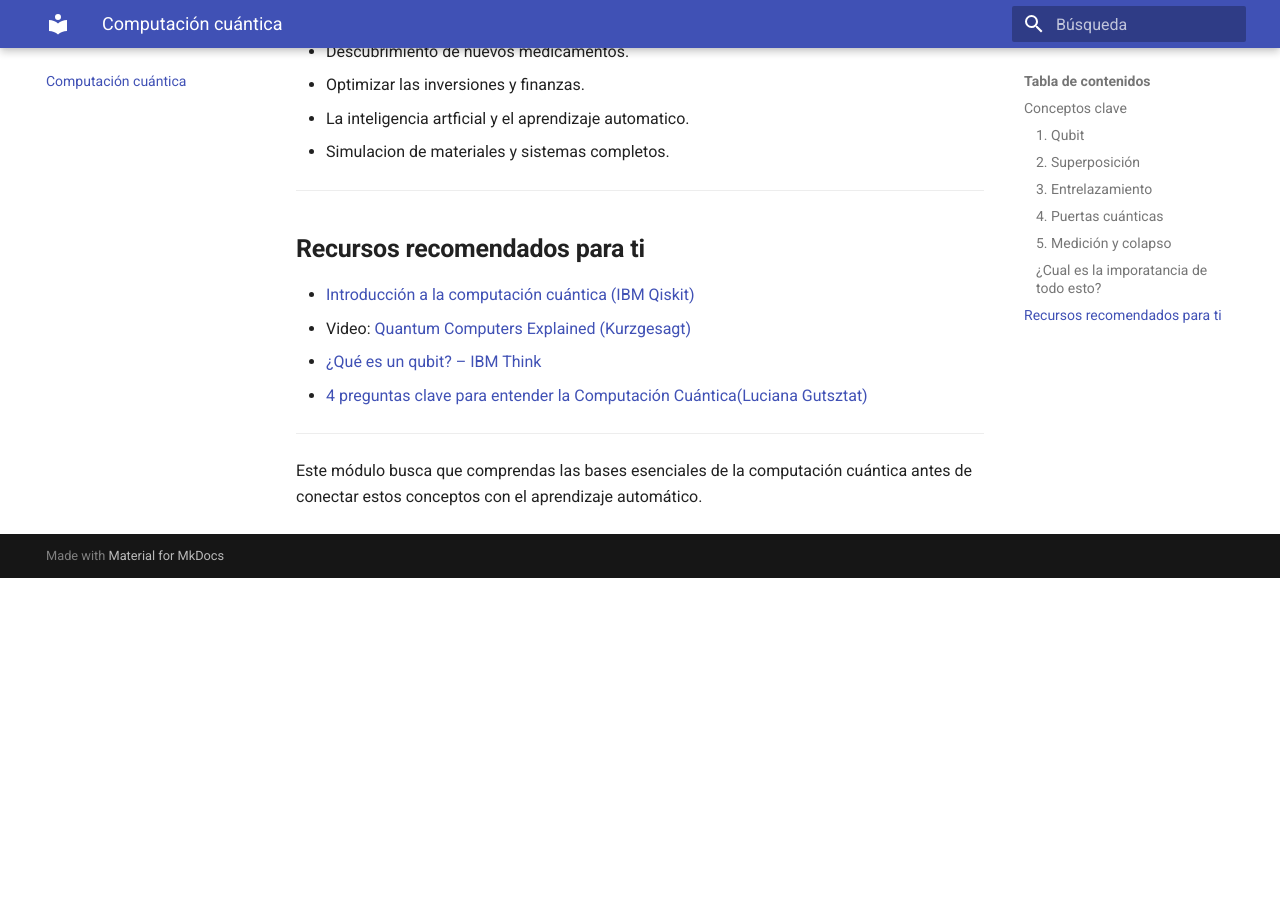
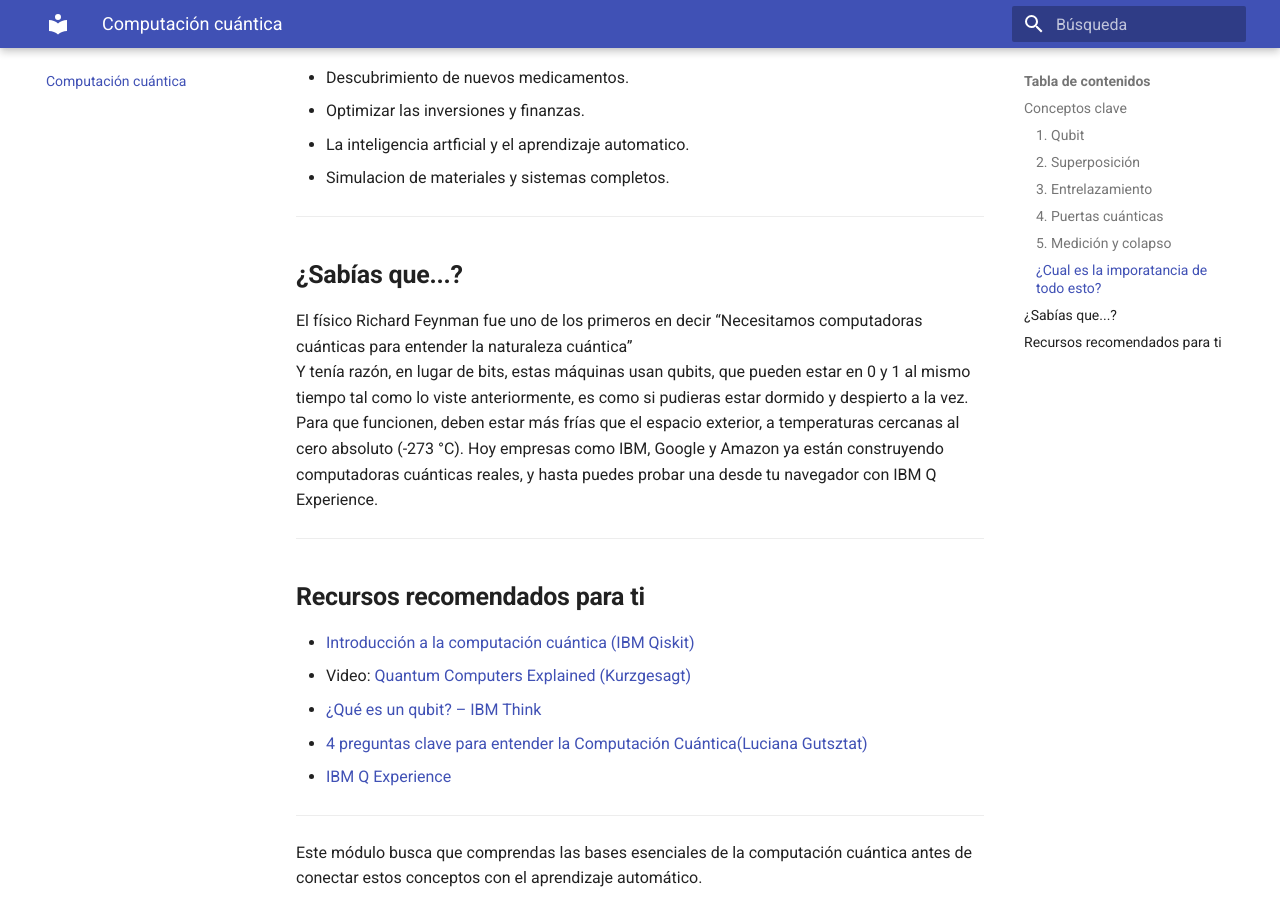
Before and after one commit to jameusk1028/Explorando-el-QML-desde-0, an MkDocs documentation site: the page built from docs/Fundamentos_de_computacion_cuantica.md, in a window 1280 px wide and 900 px high, scrolled down 2692 px. Built offline with MkDocs 1.6.1 and Material for MkDocs 9.7.7, drawn with Linux system fonts in a browser that asks for light colours; before the commit the page ends 3270 px from its top, so only the background shows below that.

Commit message:
Update Fundamentos_de_computacion_cuantica.md

```diff
--- a/docs/Fundamentos_de_computacion_cuantica.md
+++ b/docs/Fundamentos_de_computacion_cuantica.md
@@ -79,6 +79,8 @@ Cuando observas un qubit, este “colapsa” a uno de sus posibles valores (0 o
 Ejemplo:
 Es como si la moneda girando (superposición) se detuviera: al mirarla, forzosamente se convierte en cara o cruz.
 
+---
+
 ### **¿Cual es la imporatancia de todo esto?**
 Estas propiedas (Superposicion , entrelazamiento y puertas cuanticas) son base de el poder que tiene la computacion cuantica, gracias a ellas es que se dice que los computadores cuanticos prometen revolucionar campos como:
 
@@ -89,11 +91,22 @@ Estas propiedas (Superposicion , entrelazamiento y puertas cuanticas) son base d
 
 ---
 
+## **¿Sabías que...?**
+
+El físico Richard Feynman fue uno de los primeros en decir “Necesitamos computadoras cuánticas para entender la naturaleza cuántica”
+Y tenía razón, en lugar de bits, estas máquinas usan qubits, que pueden estar en 0 y 1 al mismo tiempo tal como lo viste anteriormente, es como si pudieras estar dormido y despierto a la vez.
+Para que funcionen, deben estar más frías que el espacio exterior, a temperaturas cercanas al cero absoluto (-273 °C).
+Hoy empresas como IBM, Google y Amazon ya están construyendo computadoras cuánticas reales, y hasta puedes probar una desde tu navegador con IBM Q Experience.
+
+---
+
+
 ## **Recursos recomendados para ti**
 - [Introducción a la computación cuántica (IBM Qiskit)](https://qiskit.org/textbook)
 - Video: [Quantum Computers Explained (Kurzgesagt)](https://www.youtube.com/watch?v=JhHMJCUmq28)
 - [¿Qué es un qubit? – IBM Think](https://www.ibm.com/think/topics/qubit)
 - [4 preguntas clave para entender la Computación Cuántica(Luciana Gutsztat)](https://stayrelevant.globant.com/es/technology/data-ai/4-preguntas-clave-para-entender-la-computacion-cuantica-una-tendencia-tecnologica-en-el-horizonte/?)
+- [IBM Q Experience](https://quantum.cloud.ibm.com/)
 ---
 
 Este módulo busca que comprendas las bases esenciales de la computación cuántica antes de conectar estos conceptos con el aprendizaje automático.
```
